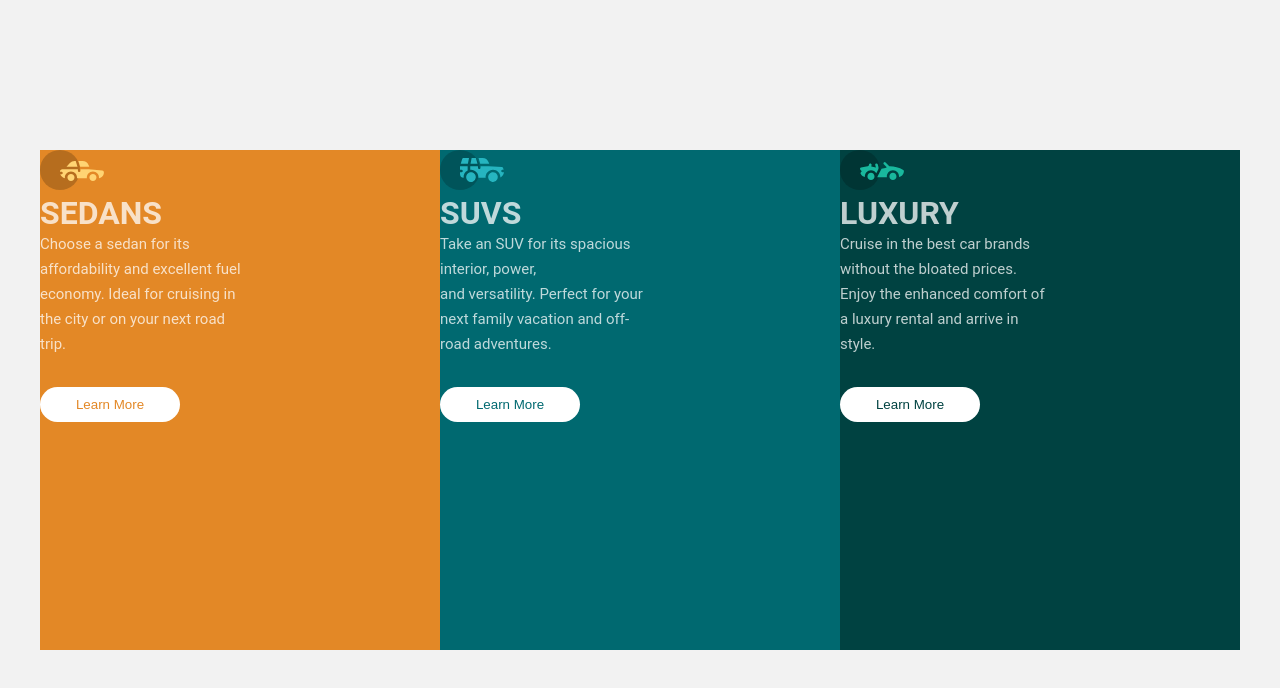
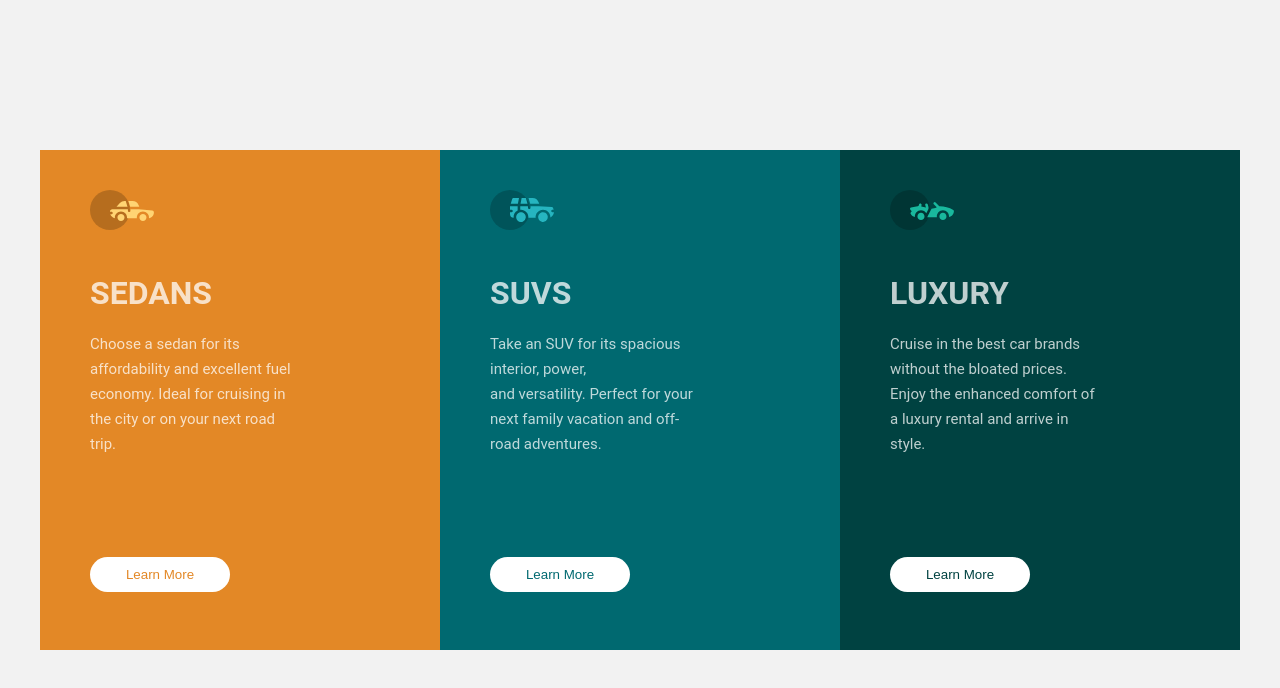
Before and after one commit to MikeZuck1/3-column-preview-card-component-main, a plain HTML site: page index.html in a window 1280 px wide. Drawn offline with Linux system fonts and the light colour scheme.

Commit message:
using margins for all contents

```diff
--- a/index.html
+++ b/index.html
@@ -14,7 +14,7 @@
 
       <!-- SEDANS COTENTAINER -->
       <div class="sedans-box">
-        <div class="icon-sedans">
+        <div class="icons">
           <img src="./images/icon-sedans.svg" alt="icon-sedans">
         </div>
 
@@ -31,7 +31,7 @@
 
       <!-- SUVS COTENTAINER -->
       <div class="suvs-box">
-        <div class="icon-suvs">
+        <div class="icons">
           <img src="./images/icon-suvs.svg" alt="icon-suvs">
         </div>
 
@@ -48,7 +48,7 @@
 
       <!-- LUXERY COTENTAINER -->
       <div class="luxury-box">
-        <div class="icon-luxury">
+        <div class="icons">
           <img src="./images/icon-luxury.svg" alt="icon-luxury">
         </div>
 
--- a/styles/style.css
+++ b/styles/style.css
@@ -87,6 +87,13 @@ body {
 
 /* ======== ICONS - À TRAVAILLER!!!!! ======== */
 
+.icons {
+    margin-top: 40px;
+}
+.icons, .cars-content {
+    margin-top: 40px;
+    margin-left: 50px;
+}
 
 /* ======== CONTENT CARS ======== */
 .cars-content {
@@ -98,13 +105,15 @@ body {
     color: hsla(0, 0%, 100%, 0.75);
 }
 .cars-content p {
+    margin-top: 20px;
     font-size: 15px;
     line-height: 25px;
 }
 
 /* ======== BUTTONS ======== */
 .button button {
-    margin-top: 30px;
+    margin-top: 100px;
+    margin-left: 50px;
     background-color: #fff;
     width: 35%;
     padding: 10px;
```
